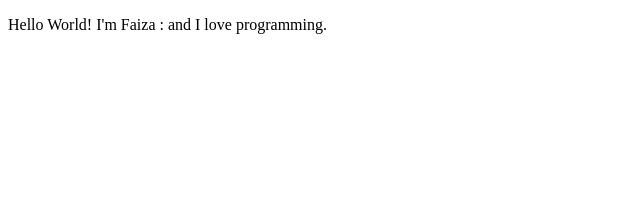
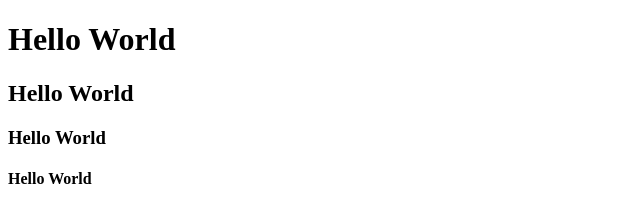
Before and after one commit to farhafaiza/My-HTML-Learning, a plain HTML site: page index.html in a window 1280 px wide. Shown: the whole page, without its empty margins (0-640 px from the left). Drawn offline with Linux system fonts and the light colour scheme.

Commit message:
learned hello world

```diff
--- a/index.html
+++ b/index.html
@@ -7,6 +7,11 @@
     <title>Document</title>
 </head>
 <body>
-    <p>Hello World! I'm Faiza : and I love programming.</p>
+    <h1>Hello World</h1>
+    <h2>Hello World</h2>
+    <h3>Hello World</h3>
+    <h4>Hello World</h4>
+
+
 </body>
 </html>
```
